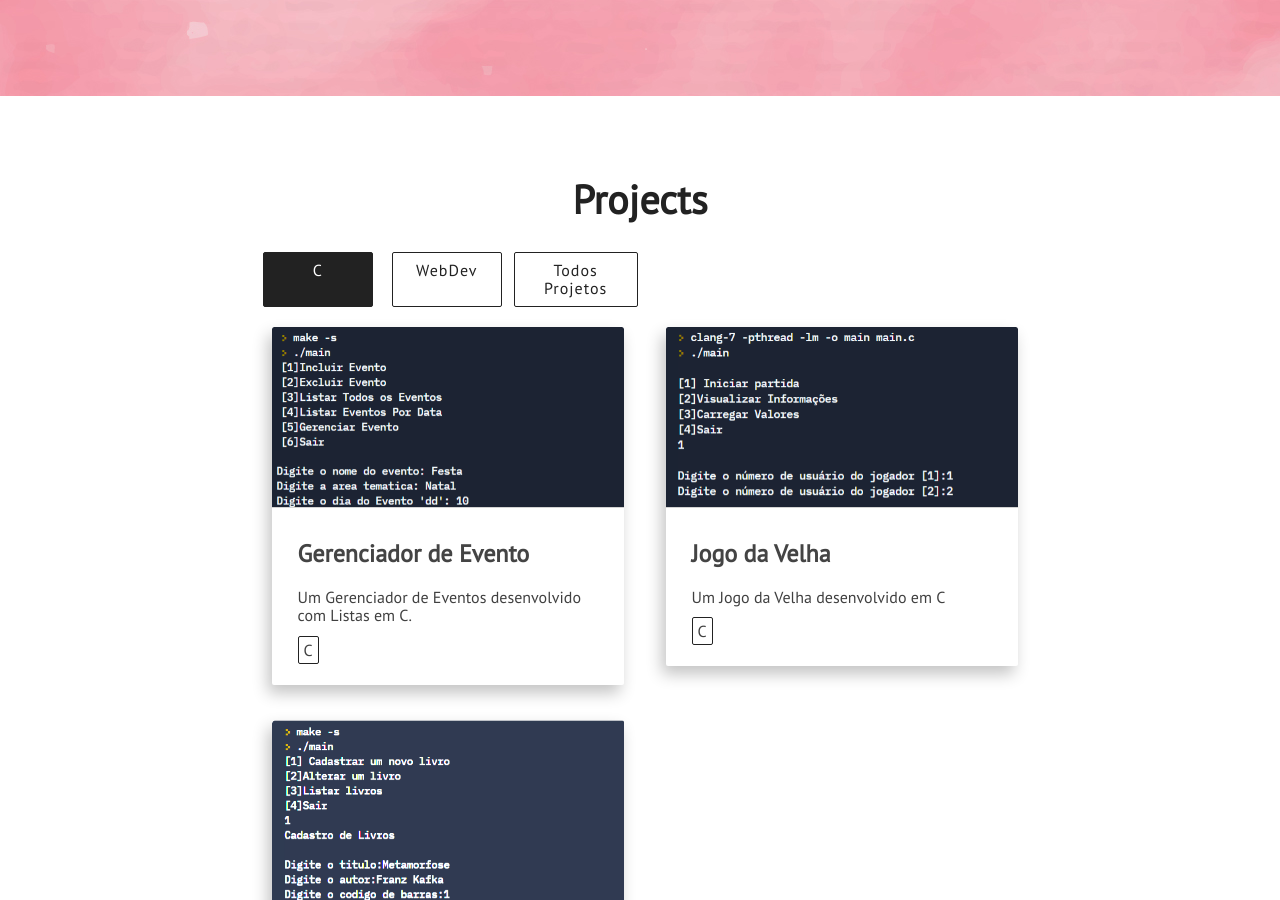
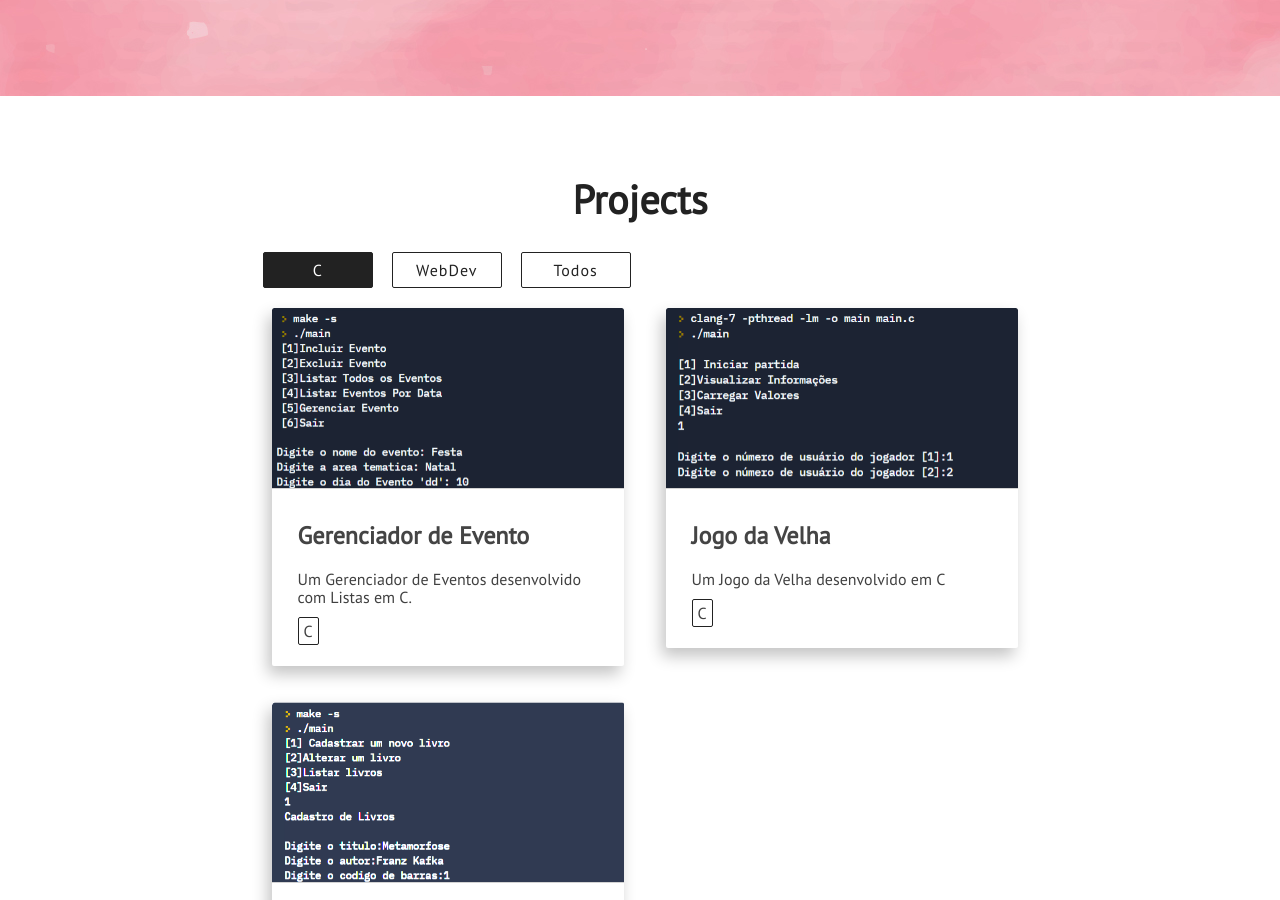
Before and after one commit to jhennifersmith/jhennifersmith.github.io, a Jekyll site: the page built from index.html, in a window 1280 px wide and 900 px high, scrolled down 2804 px. Built offline with Jekyll 4.4.1, drawn with Linux system fonts in a browser that asks for light colours; nearby versions of some CDN libraries.

Commit message:
editando projetos

```diff
--- a/_includes/projects.html
+++ b/_includes/projects.html
@@ -7,7 +7,7 @@
 
                     <a id="featured" class="semi-transparent-button with-border white-button" onclick="selected('featured')">C</a>
                     <a id="webdev" class="semi-transparent-button with-border white-button" onclick="selected('webdev')">WebDev</a>
-                    <a id="all" class="semi-transparent-button with-border white-button" onclick="selected('all')">Todos Projetos</a>
+                    <a id="all" class="semi-transparent-button with-border white-button" onclick="selected('all')">Todos</a>
 
                 </div>
 
```
